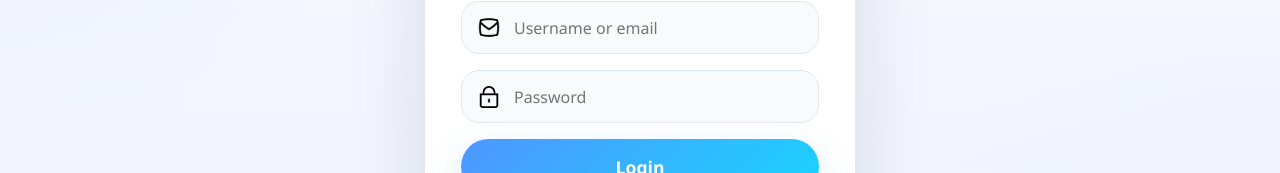
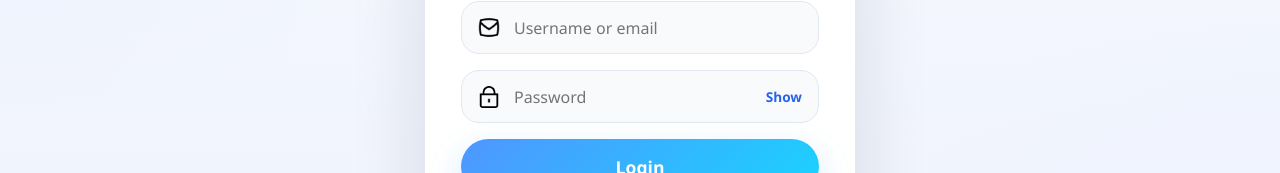
Before and after one commit to zel-06/TandikanTri-Hub-Proto, a React (Vite) app in the folder frontend/: page /login in a window 1280 px wide. Shown: the part 391-564 px from the top of the page. Built offline with nearby package versions, Linux system fonts and the light colour scheme.

Commit message:
login show pass

```diff
--- a/frontend/src/pages/public/Login.jsx
+++ b/frontend/src/pages/public/Login.jsx
@@ -11,6 +11,7 @@ import passIcon from '../../assets/images/pass_icon.png';
 export default function Login() {
   const [username, setUsername] = useState('');
   const [password, setPassword] = useState('');
+  const [showPassword, setShowPassword] = useState(false);
   const [error, setError] = useState('');
   const [submitting, setSubmitting] = useState(false);
   const { login } = useAuth();
@@ -61,15 +62,18 @@ export default function Login() {
                 required
               />
             </label>
-            <label className="input-group">
+            <label className="input-group password-field">
               <img src={passIcon} alt="password icon" className="input-icon" />
               <input
-                type="password"
+                type={showPassword ? 'text' : 'password'}
                 placeholder="Password"
                 value={password}
                 onChange={(e) => setPassword(e.target.value)}
                 required
               />
+              <button type="button" className="link-button password-toggle" onClick={() => setShowPassword((v) => !v)}>
+                {showPassword ? 'Hide' : 'Show'}
+              </button>
             </label>
 
             {error && <p style={{ color: '#ff6d79', fontSize: '0.9rem' }}>{String(error)}</p>}
```
Also changed, not shown: 1 other file (tests, documents, lock files or other folders).
